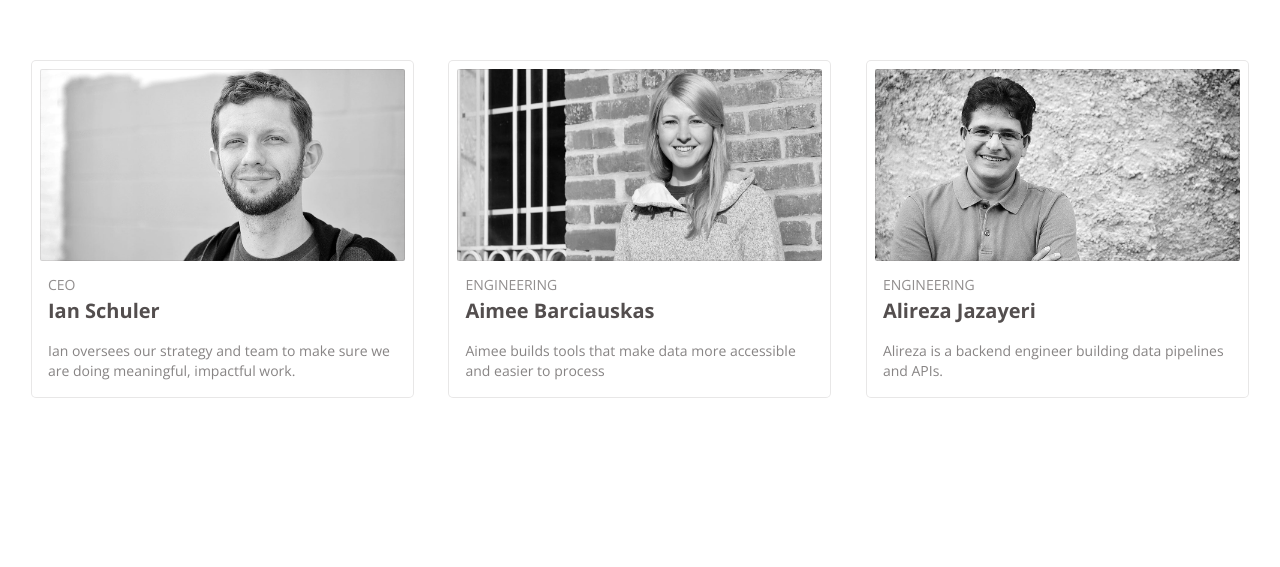
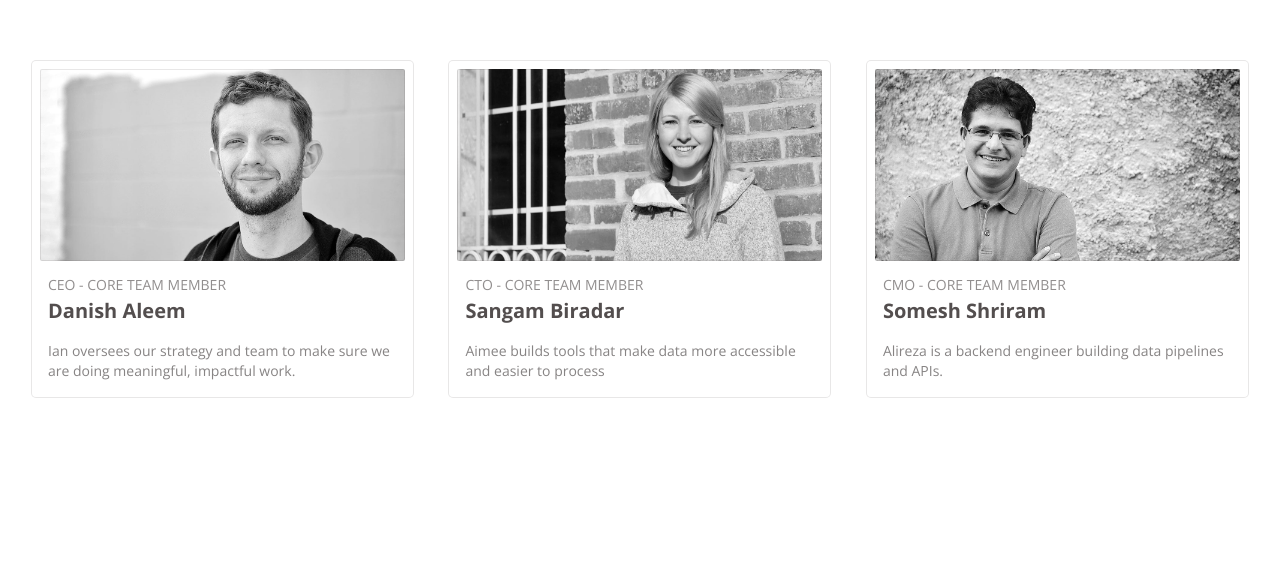
Before and after one commit to danish-63/Dream2Success.github.io, a plain HTML site: page team/index.html in a window 1280 px wide. Shown: the part 231-798 px from the top of the page. Drawn offline with nearby package versions, Linux system fonts and the light colour scheme; no server answers.

Commit message:
Update index.html

```diff
--- a/team/index.html
+++ b/team/index.html
@@ -148,9 +148,9 @@
 
               <header class="card__header">
                 <div class="card__headline">
-                  <p class="card__subtitle">CEO</p>
+                  <p class="card__subtitle">CEO - Core Team Member</p>
                   <a title="View card content" class="link-wrapper" href="ian-schuler/index.html">
-                    <h1 class="card__title">Ian&nbsp;Schuler</h1>
+                    <h1 class="card__title">Danish&nbsp;Aleem</h1>
                   </a>
                 </div>
               </header>
@@ -179,9 +179,9 @@
 
               <header class="card__header">
                 <div class="card__headline">
-                  <p class="card__subtitle">Engineering</p>
+                  <p class="card__subtitle">CTO - Core Team Member </p>
                   <a title="View card content" class="link-wrapper" href="aimee-barciauskas/index.html">
-                    <h1 class="card__title">Aimee&nbsp;Barciauskas</h1>
+                    <h1 class="card__title">Sangam&nbsp;Biradar</h1>
                   </a>
                 </div>
               </header>
@@ -210,9 +210,9 @@
 
               <header class="card__header">
                 <div class="card__headline">
-                  <p class="card__subtitle">Engineering</p>
+                  <p class="card__subtitle">CMO - Core Team Member</p>
                   <a title="View card content" class="link-wrapper" href="alireza-j/index.html">
-                    <h1 class="card__title">Alireza&nbsp;Jazayeri</h1>
+                    <h1 class="card__title">Somesh&nbsp;Shriram </h1>
                   </a>
                 </div>
               </header>
```
